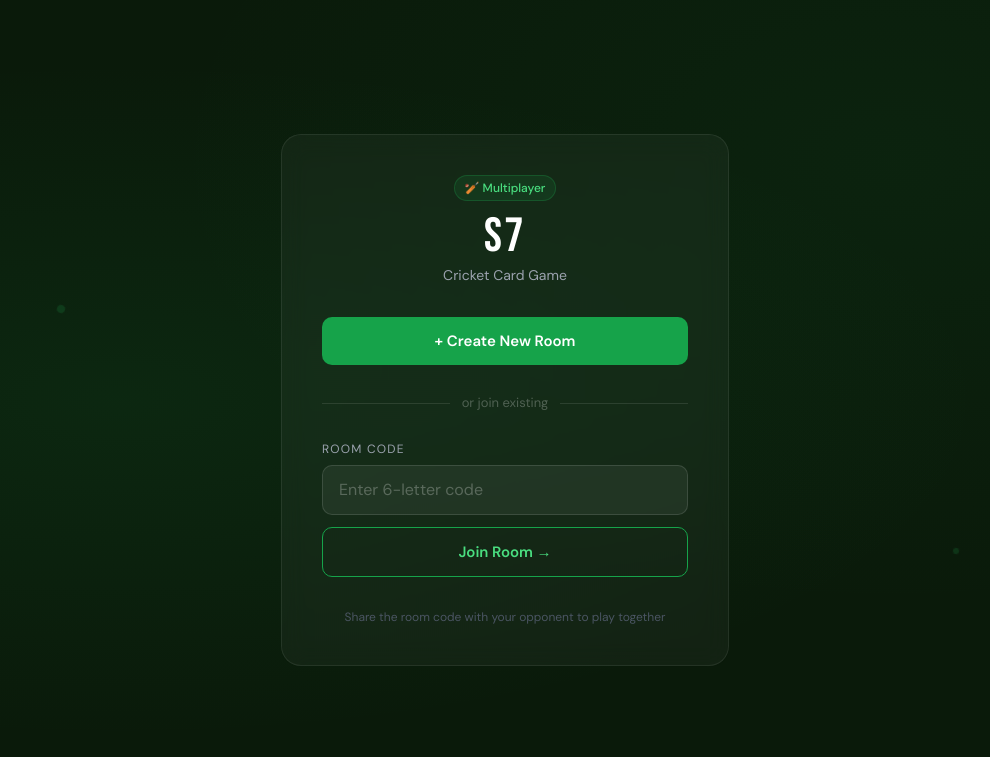
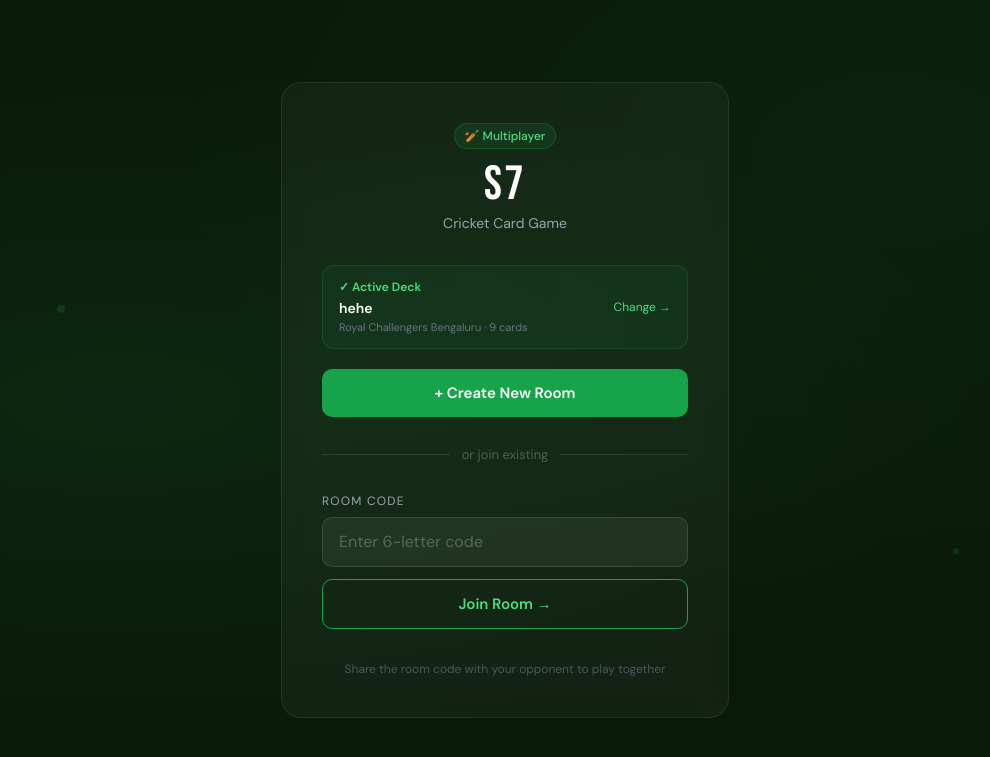
Before and after one commit to Johnmax21/s7, a Django app: page /app/lobby/ in a window 1280 px wide. Shown: the top 757 px of the page, without its empty margins (135-1125 px from the left). Run offline with Django 5.2, Linux system fonts and the light colour scheme; a user stored in the database is signed in; data comes from the database, SQL or seed files in the repository; both versions use the stored data as it was after the commit; some libraries are stand-ins or nearby versions.

Commit message:
lastround

```diff
--- a/s7app/templates/lobby.html
+++ b/s7app/templates/lobby.html
@@ -119,20 +119,67 @@
             {% endfor %}
         {% endif %}
 
-        <!-- Create Room -->
+       <!-- Add this block above the Create/Join forms -->
+
+{% if not active_deck %}
+<!-- No deck selected -->
+<div style="background:rgba(239,68,68,0.08);border:1px solid rgba(239,68,68,0.2);border-radius:12px;padding:16px;margin-bottom:20px;text-align:center;">
+    <p style="color:#f87171;font-weight:600;margin-bottom:6px;">🚫 No Active Deck</p>
+    <p style="color:#9ca3af;font-size:13px;margin-bottom:12px;">You need to select an active deck before playing.</p>
+    <a href="{% url 'my_decks' %}"
+       style="display:inline-block;background:#16a34a;color:white;padding:8px 18px;border-radius:8px;font-size:13px;font-weight:600;text-decoration:none;">
+        Go to My Decks →
+    </a>
+</div>
+
+{% elif not has_enough_cards %}
+<!-- Deck exists but not enough cards -->
+<div style="background:rgba(234,179,8,0.08);border:1px solid rgba(234,179,8,0.2);border-radius:12px;padding:16px;margin-bottom:20px;text-align:center;">
+    <p style="color:#fbbf24;font-weight:600;margin-bottom:6px;">⚠️ Deck Incomplete</p>
+    <p style="color:#9ca3af;font-size:13px;margin-bottom:12px;">
+        Your active deck needs at least 7 cards to play.
+        Currently: {{ active_deck.deckcard_set.count }} cards.
+    </p>
+    <a href="{% url 'build_deck' active_deck.id %}"
+       style="display:inline-block;background:#ca8a04;color:white;padding:8px 18px;border-radius:8px;font-size:13px;font-weight:600;text-decoration:none;">
+        Add Cards →
+    </a>
+</div>
+
+{% else %}
+<!-- Active deck OK — show deck info -->
+<div style="background:rgba(34,197,94,0.06);border:1px solid rgba(34,197,94,0.15);border-radius:12px;padding:12px 16px;margin-bottom:20px;display:flex;align-items:center;justify-content:space-between;">
+    <div>
+        <p style="color:#4ade80;font-size:12px;font-weight:600;margin-bottom:2px;">✓ Active Deck</p>
+        <p style="color:white;font-size:14px;font-weight:600;">{{ active_deck.name }}</p>
+        <p style="color:#6b7280;font-size:11px;">{{ active_deck.team.name }} · {{ active_deck.deckcard_set.count }} cards</p>
+    </div>
+    <a href="{% url 'my_decks' %}" style="color:#4ade80;font-size:12px;text-decoration:none;">Change →</a>
+</div>
+{% endif %}
+
+<!-- Create Room button — disabled if no valid deck -->
 <form method="post" action="{% url 'create_room' %}">
     {% csrf_token %}
-            <button type="submit" class="btn-primary">+ Create New Room</button>
+    <button type="submit" class="btn-primary"
+        {% if not active_deck or not has_enough_cards %}disabled style="opacity:0.4;cursor:not-allowed;"{% endif %}>
+        + Create New Room
+    </button>
 </form>
 
 <div class="divider">or join existing</div>
 
-        <!-- Join Room -->
+<!-- Join Room — disabled if no valid deck -->
 <form method="post" action="{% url 'join_room' %}">
     {% csrf_token %}
     <label class="block text-xs text-gray-400 uppercase tracking-widest mb-2">Room Code</label>
-            <input type="text" name="code" maxlength="8" placeholder="Enter 6-letter code" autocomplete="off" required>
-            <button type="submit" class="btn-outline mt-3">Join Room →</button>
+    <input type="text" name="code" maxlength="8" placeholder="Enter 6-letter code"
+           autocomplete="off" required
+           {% if not active_deck or not has_enough_cards %}disabled style="opacity:0.4;"{% endif %}>
+    <button type="submit" class="btn-outline mt-3"
+        {% if not active_deck or not has_enough_cards %}disabled style="opacity:0.4;cursor:not-allowed;"{% endif %}>
+        Join Room →
+    </button>
 </form>
 
         <p class="text-center text-xs text-gray-600 mt-8">
--- a/s7app/templates/mp_game.html
+++ b/s7app/templates/mp_game.html
@@ -210,6 +210,7 @@
             <p class="wickets-text">{{ p2_wickets }} wkts</p>
         </div>
     </div>
+
 
     <!-- Last Round Result — BIG, always visible, no flicker -->
 {% if last_batter and not waiting_for_opponent %}
--- a/s7app/views.py
+++ b/s7app/views.py
@@ -470,53 +470,83 @@ def _get_player(room, role):
 
 
 # ─── lobby ──────────────────────────────────────────────────────────────────
-
 @login_required
 def lobby(request):
-    """Landing page — create or join a room."""
-    return render(request, 'lobby.html')
+    # Check if user has an active deck
+    active_deck = UserDeck.objects.filter(
+        user=request.user, is_active=True
+    ).first()
 
+    has_enough_cards = False
+    if active_deck:
+        main_card_count = DeckCard.objects.filter(deck=active_deck).count()
+        has_enough_cards = main_card_count >= 7   # minimum 7 to play 7 rounds
 
-# ─── create room ────────────────────────────────────────────────────────────
+    return render(request, 'lobby.html', {
+        'active_deck':      active_deck,
+        'has_enough_cards': has_enough_cards,
+    })
+
 
 @login_required
 def create_room(request):
+    # Block if no active deck with enough cards
+    active_deck = UserDeck.objects.filter(
+        user=request.user, is_active=True
+    ).first()
+    if not active_deck:
+        return redirect('lobby')
+
+    main_card_count = DeckCard.objects.filter(deck=active_deck).count()
+    if main_card_count < 7:
+        return redirect('lobby')
+
     if request.method == 'POST':
         code = _make_code()
-        # Avoid rare duplicate codes
         while GameRoom.objects.filter(code=code).exists():
             code = _make_code()
-
         room = GameRoom.objects.create(
-            code=code,
-            player1=request.user,
-            state={}
+            code=code, player1=request.user, state={}
         )
         return redirect('waiting_room', code=room.code)
 
     return redirect('lobby')
 
 
-# ─── join room ──────────────────────────────────────────────────────────────
-
 @login_required
 def join_room(request):
+    # Block if no active deck with enough cards
+    active_deck = UserDeck.objects.filter(
+        user=request.user, is_active=True
+    ).first()
+    if not active_deck:
+        return redirect('lobby')
+
+    main_card_count = DeckCard.objects.filter(deck=active_deck).count()
+    if main_card_count < 7:
+        return redirect('lobby')
+
     if request.method == 'POST':
         code = request.POST.get('code', '').strip().upper()
         try:
             room = GameRoom.objects.get(code=code)
         except GameRoom.DoesNotExist:
-            return render(request, 'lobby.html', {'error': f'Room "{code}" not found.'})
+            return render(request, 'lobby.html', {
+                'error':            f'Room "{code}" not found.',
+                'active_deck':      active_deck,
+                'has_enough_cards': True,
+            })
 
-        # Already player1 — just go to waiting room
         if request.user == room.player1:
             return redirect('waiting_room', code=room.code)
 
-        # Room already full with a different player2
         if room.player2 and room.player2 != request.user:
-            return render(request, 'lobby.html', {'error': 'Room is already full.'})
+            return render(request, 'lobby.html', {
+                'error':            'Room is already full.',
+                'active_deck':      active_deck,
+                'has_enough_cards': True,
+            })
 
-        # Join as player2
         if not room.player2:
             room.player2 = request.user
             room.save()
@@ -524,7 +554,6 @@ def join_room(request):
         return redirect('waiting_room', code=room.code)
 
     return redirect('lobby')
-
 
 # ─── waiting room ────────────────────────────────────────────────────────────
 
@@ -1159,6 +1188,13 @@ def create_deck(request):
             team=team,
             name=deck_name or f"{team.name} Deck",
         )
+        players = PlayerCard.objects.filter(team=team)
+
+        DeckCard.objects.bulk_create([
+        DeckCard(deck=deck, player_card=player)
+        for player in players
+        ])
+
         return redirect('build_deck', deck_id=deck.id)
 
     teams = Team.objects.all()
```
Also changed, not shown: db.sqlite3. Lines whose indentation alone changed are shown as unchanged.
